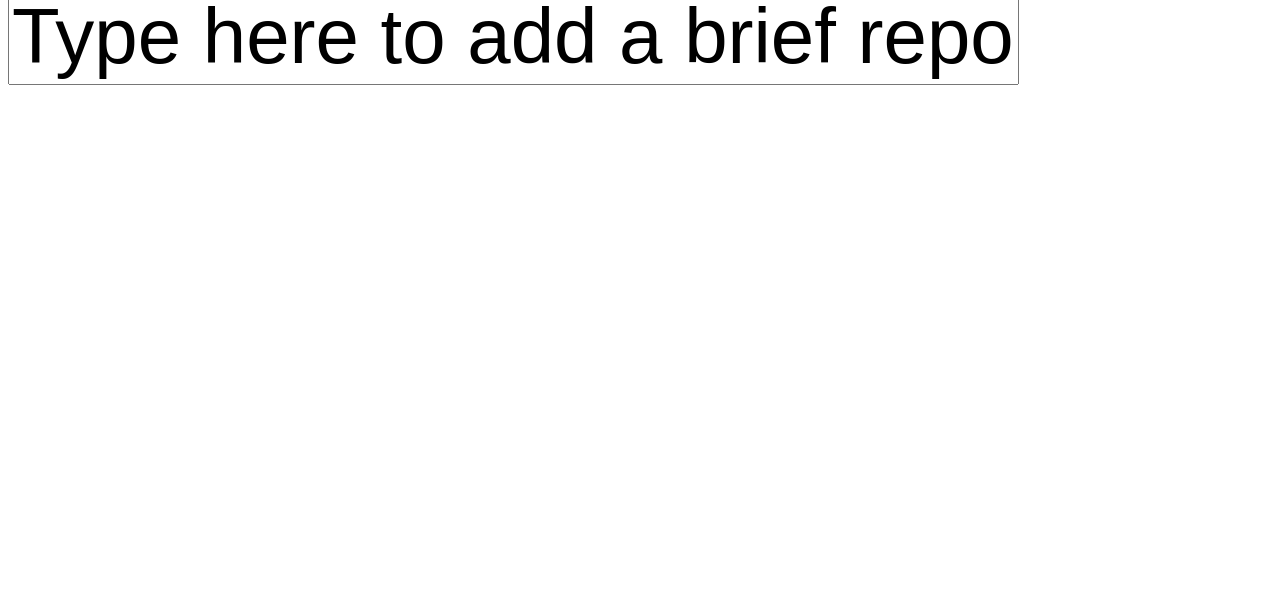
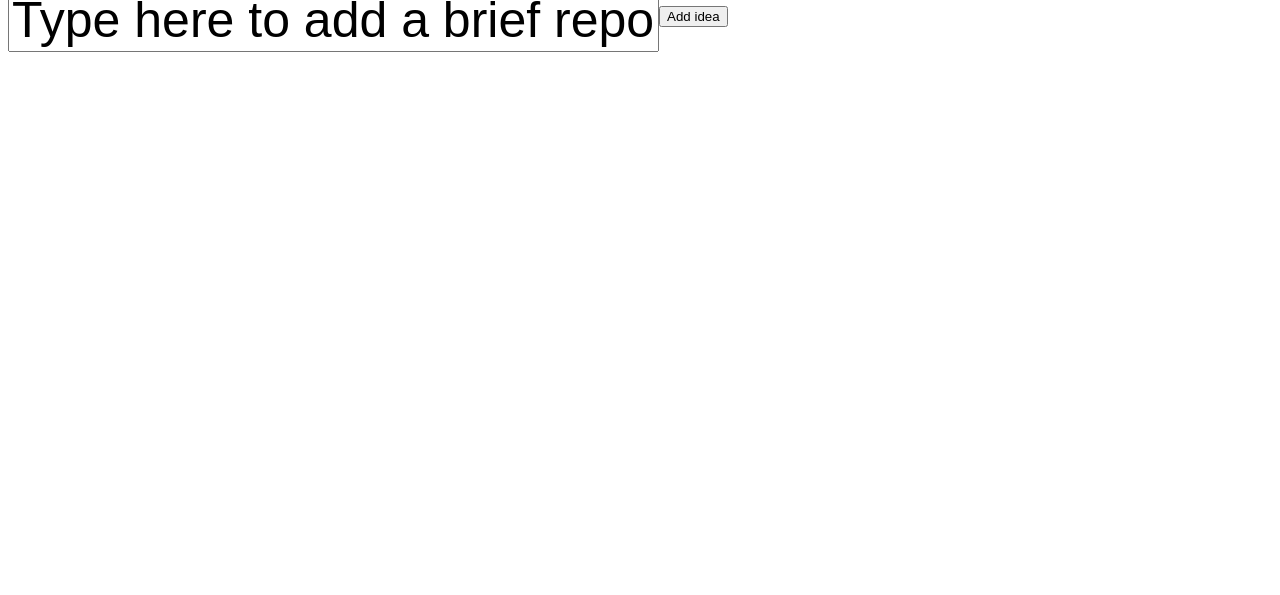
Before and after one commit to nikoskalnis/test.com, a plain HTML site: page index.html in a window 1280 px wide. Shown: the part 205-800 px from the top of the page. Drawn offline with Linux system fonts and the light colour scheme.

Commit message:
Update index.html

```diff
--- a/index.html
+++ b/index.html
@@ -2,6 +2,13 @@
 <html>
   <head>
     <title>Brief Report Page</title>
+    <script>
+      function addItem(){
+        newItem = docment.createElement("div");
+        newItem.innerHTML = document.getElementById("box").value;
+        document.getElementById("list").appendChild(newItem);
+      }
+    </script>
     <style>
       .text {
         color: black;
@@ -10,7 +17,7 @@
         text-align: center;
       }
      .put{
-       font-size: 78px;
+       font-size: 50px;
        float: left;
      }
 
@@ -20,6 +27,8 @@
     <div class="text">
       Brief Reports
     </div>
-    <input class="put" type="text" id="box" value="Type here to add a brief report"/>
+    <input class="put" type="text" id="box" value="Type here to add a brief report idea"/>
+    <br/>
+    <input type="button" value="Add idea" onclick="addItem();"/>
   </body>
 </html>
```
